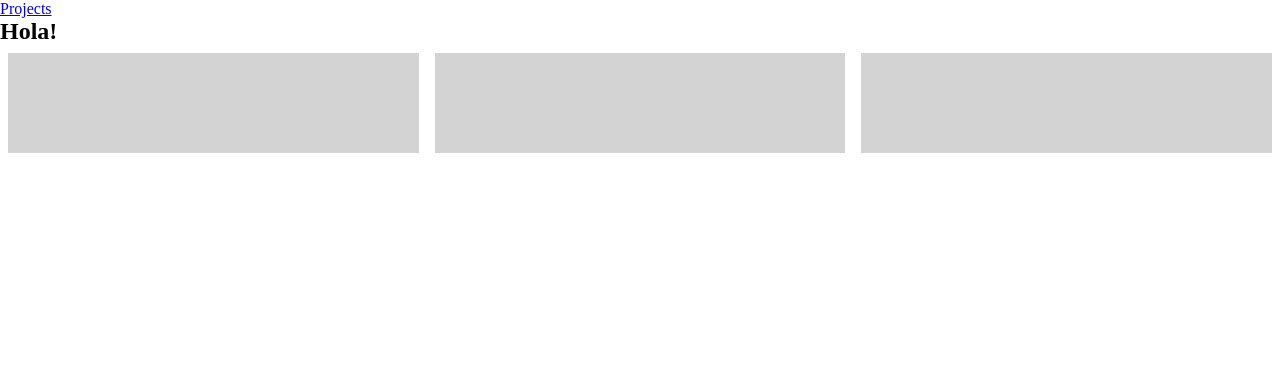
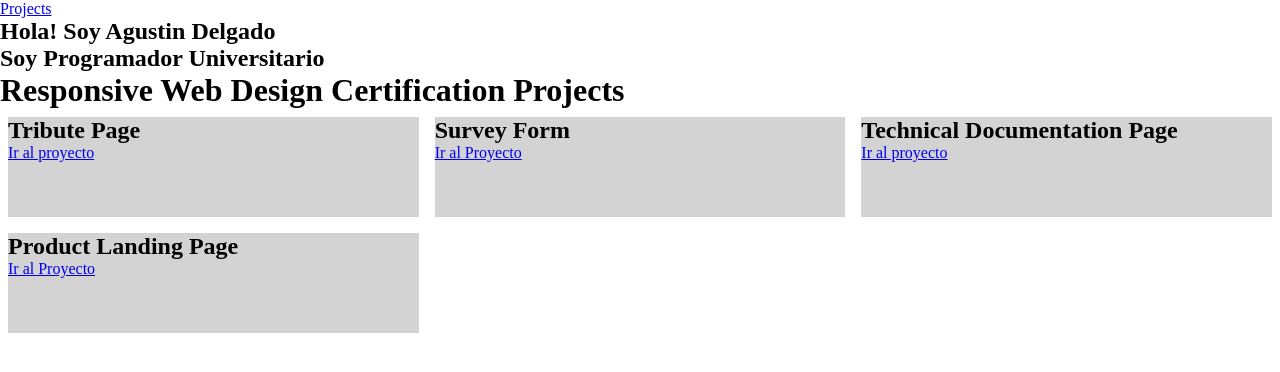
Before and after one commit to delgadoagustin/Personal-Porfolio-FCC, a plain HTML site: page index.html in a window 1280 px wide. Drawn offline with Linux system fonts and the light colour scheme.

Commit message:
Added links and main title

```diff
--- a/index.html
+++ b/index.html
@@ -14,20 +14,26 @@
     </header>
     <main>
         <section id="welcome-section">
-            <h1>Hola!</h1>
+            <h1>Hola! Soy Agustin Delgado</h1>
+            <h2>Soy Programador Universitario</h2>
         </section>
+        <h1>Responsive Web Design Certification Projects</h1>
         <section id="projects">
             <div>
-                <h2 class="project-title"></h2>
-                <a href=""></a>
+                <h2 class="project-title">Tribute Page</h2>
+                <a href="https://github.com/delgadoagustin/Tribute-Page-FCC">Ir al proyecto</a>
             </div>
             <div>
-                <h2 class="project-title"></h2>
-                <a href=""></a>
+                <h2 class="project-title">Survey Form</h2>
+                <a href="https://github.com/delgadoagustin/Survey-Form-FCC">Ir al Proyecto</a>
             </div>
             <div>
-                <h2 class="project-title"></h2>
-                <a href=""></a>
+                <h2 class="project-title">Technical Documentation Page</h2>
+                <a href="https://github.com/delgadoagustin/Technical-Documentation-Page-FCC">Ir al proyecto</a>
+            </div>
+            <div>
+                <h2 class="project-title">Product Landing Page</h2>
+                <a href="https://github.com/delgadoagustin/Product-Landing-Page-FCC">Ir al Proyecto</a>
             </div>
 
         </section>
```
